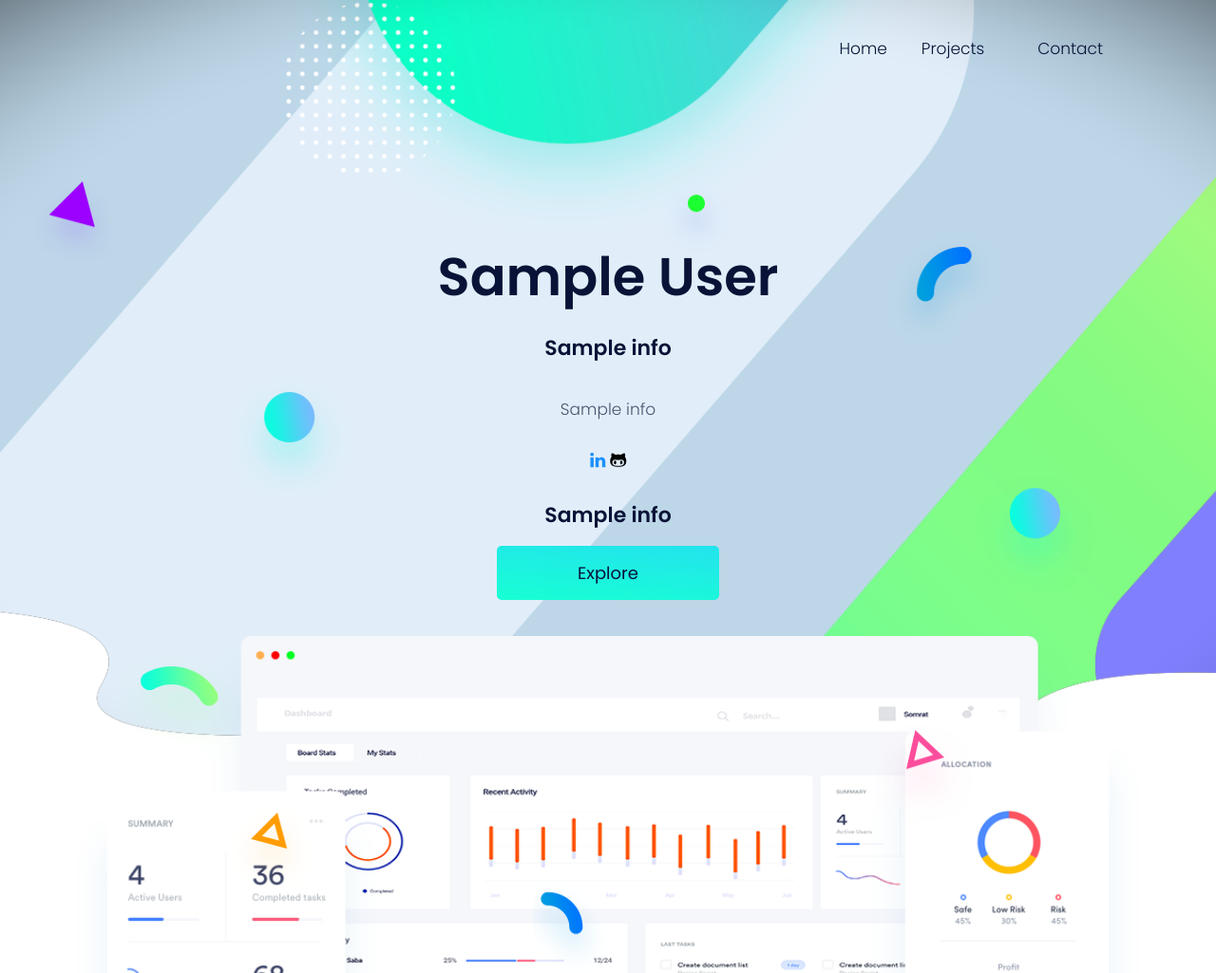
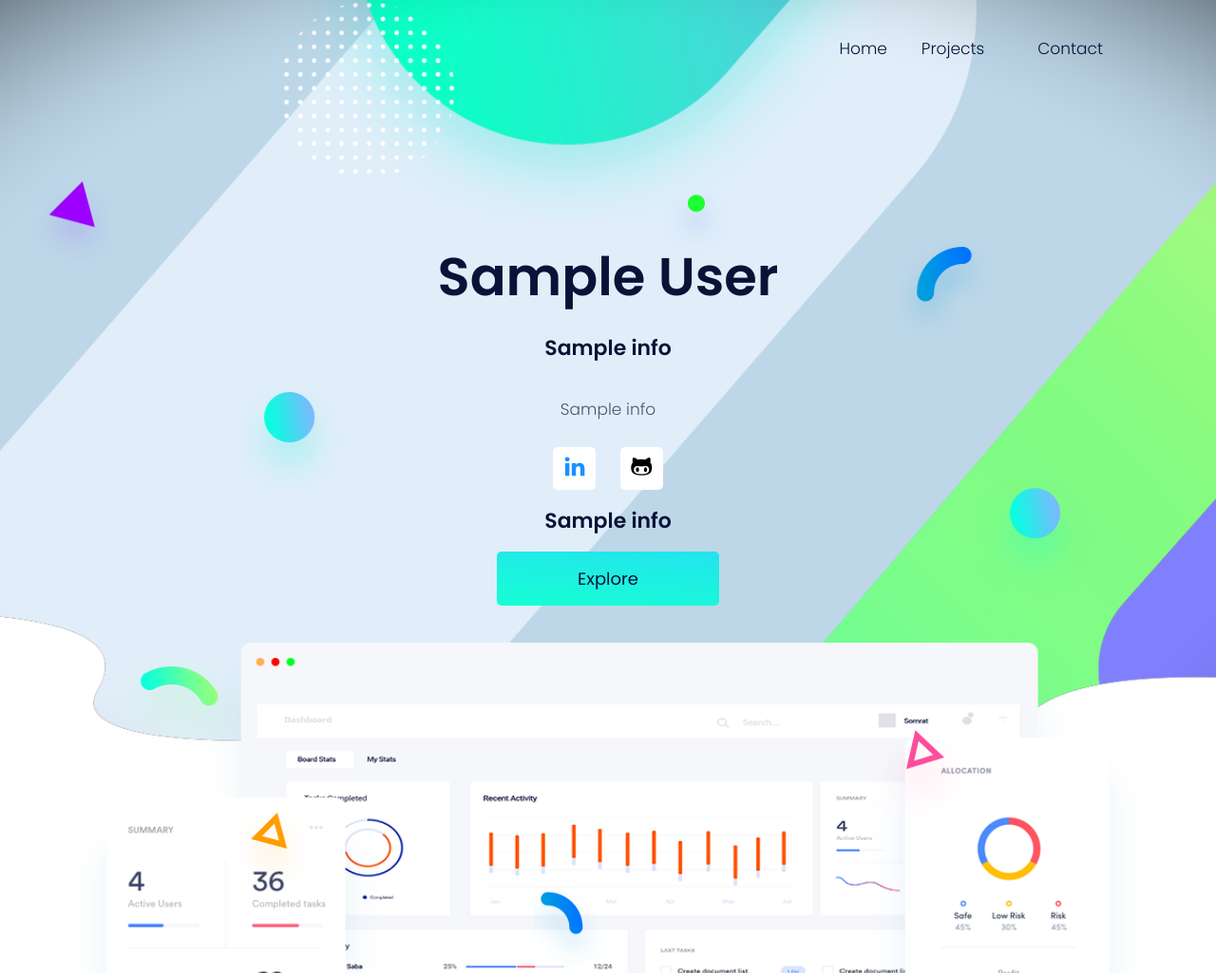
Before and after one commit to chaitanya-khairnar/python-django-portfolio, a Django app: page / in a window 1280 px wide. Shown: the top 1025 px of the page at 95% size. Run offline with Django 3.2, Linux system fonts and the light colour scheme; tables that the repository leaves empty hold one stand-in row (values such as "Sample post"); grey boxes marked "Sample" are stand-in pictures; data that the repository does not hold is empty; some libraries are stand-ins or nearby versions.

Commit message:
modified social media icons

```diff
--- a/home/templates/home/home.html
+++ b/home/templates/home/home.html
@@ -11,12 +11,18 @@
                             <h4 class="mb-3">{{ general_info.heading }} <br><br>
                             <p class="mb-4">{{ general_info.sub_heading }}</p>
                             <p class="mb-4">
+                            <ul class="list-inline text-lg-center text-center social-icon">
                                 {% if general_info.linkedin != None %}
+                                <li class="list-inline-item">
                                     <a class="linkedin" href="{{ general_info.linkedin }}"><i class="ti-linkedin"></i></a>
+                                </li>
                                 {% endif %}
                                 {% if general_info.github != None %}
+                                <li class="list-inline-item">
                                     <a class="black" href="{{ general_info.github }}"><i class="ti-github"></i></a>
+                                </li>
                                 {% endif %}
+                            </ul>
                             <h4> {{ general_info.job_title }} </h4>
                         {% endfor %}
                     </p>
```
Lines whose indentation alone changed are shown as unchanged.
